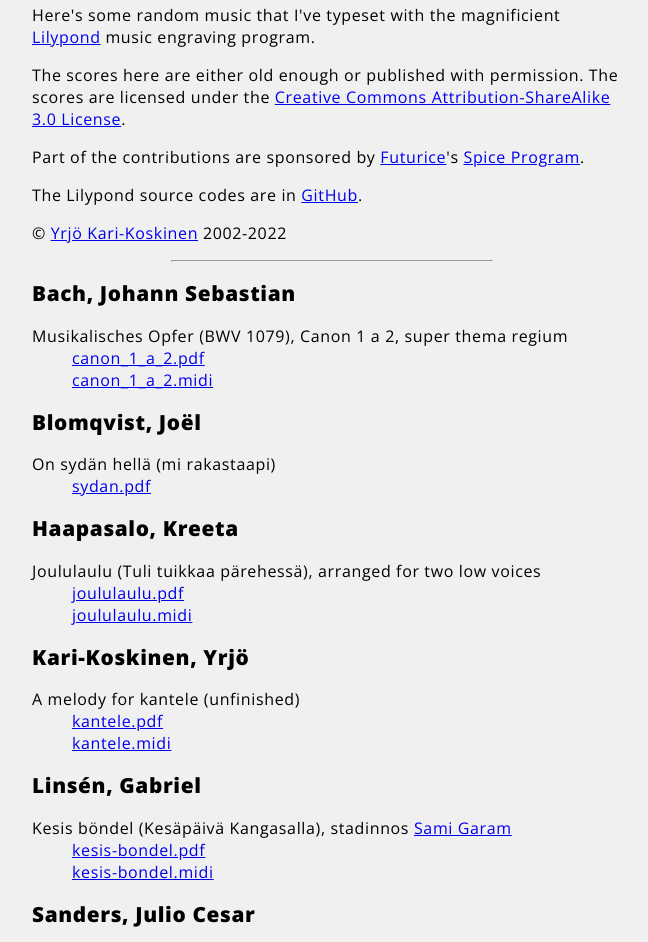
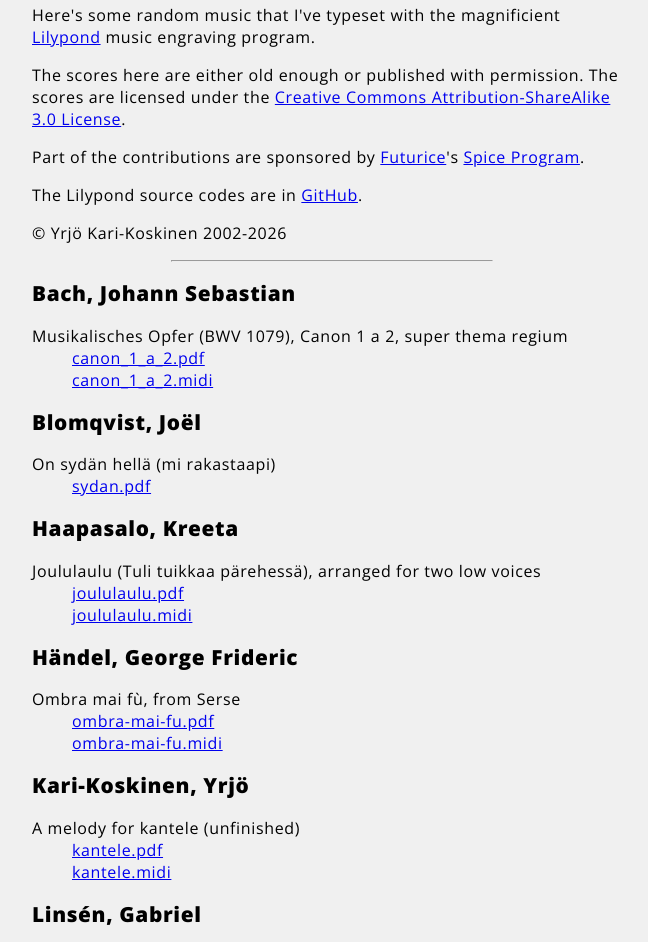
Before and after one commit to ykarikos/sheet-music, a plain HTML site: page index.html in a window 1280 px wide. Shown: the part 92-1034 px from the top of the page, without its empty margins (308-956 px from the left). Drawn offline with nearby package versions, Linux system fonts and the light colour scheme.

Commit message:
Add Händel's Ombra mai fù

```diff
--- a/index.html
+++ b/index.html
@@ -65,7 +65,7 @@
 
 <p>The Lilypond source codes are in <a href="https://github.com/ykarikos/sheet-music">GitHub</a>.</p>
 
-<p>&copy; <a href="https://twitter.com/ykarikos">Yrjö Kari-Koskinen</a> 2002-2022</p>
+<p>&copy; Yrjö Kari-Koskinen 2002-2026</p>
 </section>
 
 <hr>
@@ -104,6 +104,19 @@
 </dd>
 <dd>
 	<a href="Haapasalo_Kreeta/joululaulu.midi">joululaulu.midi</a>
+</dd>
+</dl>
+
+<h2>Händel, George Frideric</h2>
+<dl>
+<dt>
+	Ombra mai fù, from Serse
+</dt>
+<dd>
+	<a href="Handel_G.F./ombra-mai-fu.pdf">ombra-mai-fu.pdf</a>
+</dd>
+<dd>
+	<a href="Handel_G.F./ombra-mai-fu.midi">ombra-mai-fu.midi</a>
 </dd>
 </dl>
 
```
Also changed, not shown: 2 other files.
